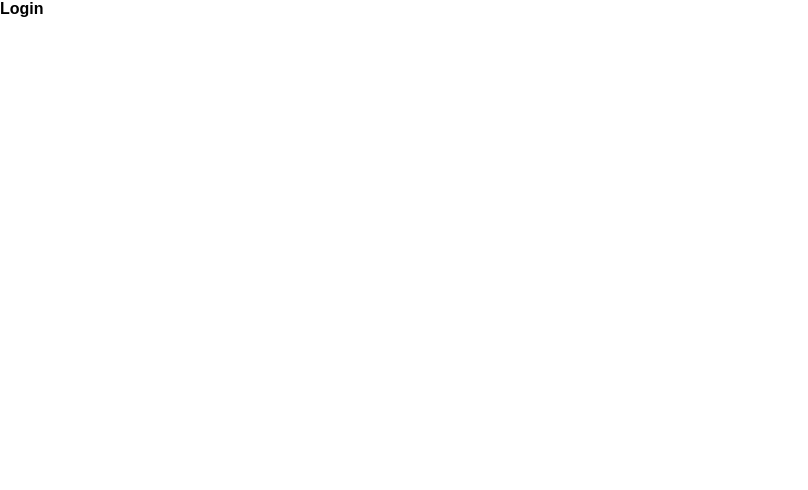
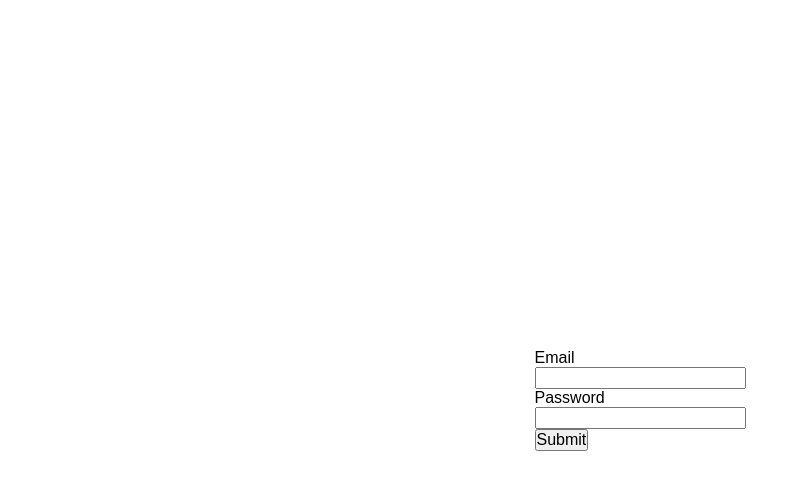
Before and after one commit to enijar/headless-cms-frontend, a React app: page /#/login in a window 1280 px wide. Shown: the top 490 px of the page, without its empty margins (0-808 px from the left). Built offline with nearby package versions, Linux system fonts and the light colour scheme.

Commit message:
Added from and button components to login screen

```diff
--- /dev/null
+++ b/src/app/components/Button.js
@@ -0,0 +1,21 @@
+import React, { Component } from "react";
+import PropTypes from "prop-types";
+
+export default class Button extends Component {
+  static propTypes = {
+    className: PropTypes.string,
+    type: PropTypes.oneOf(['button', 'submit']),
+  };
+
+  static defaultProps = {
+    className: '',
+  };
+
+  render () {
+    return (
+      <button {...this.props} className={`Button ${this.props.className}`} type={this.props.type}>
+        {this.props.children}
+      </button>
+    );
+  }
+}
--- /dev/null
+++ b/src/app/components/Form/Group.js
@@ -0,0 +1,22 @@
+import React, { Component } from "react";
+import PropTypes from "prop-types";
+import { FormContext } from "../../context/FormContext";
+
+@FormContext
+export default class Group extends Component {
+  static propTypes = {
+    className: PropTypes.string,
+  };
+
+  static defaultProps = {
+    className: '',
+  };
+
+  render () {
+    return (
+      <div {...this.props} form={undefined} className={`Form__group ${this.props.className}`}>
+        {this.props.children}
+      </div>
+    );
+  }
+}
--- /dev/null
+++ b/src/app/components/Form/Input.js
@@ -0,0 +1,34 @@
+import React, { Component } from "react";
+import PropTypes from "prop-types";
+import { FormContext } from "../../context/FormContext";
+
+@FormContext
+export default class Input extends Component {
+  static propTypes = {
+    name: PropTypes.string.isRequired,
+    type: PropTypes.string,
+  };
+
+  static defaultProps = {
+    type: 'text',
+  };
+
+  #handleChange = event => {
+    this.props.form.onChange(this.props.name, event.target.value);
+  };
+
+  render () {
+    return (
+      <div className={`Form__input Form__input--${this.props.type}`}>
+        <input
+          {...this.props}
+          form={undefined}
+          type={this.props.type}
+          id={`form-${this.props.name}`}
+          name={this.props.name}
+          onChange={this.#handleChange}
+        />
+      </div>
+    );
+  }
+}
--- /dev/null
+++ b/src/app/components/Form/Label.js
@@ -0,0 +1,28 @@
+import React, { Component } from "react";
+import PropTypes from "prop-types";
+import { FormContext } from "../../context/FormContext";
+
+@FormContext
+export default class Label extends Component {
+  static propTypes = {
+    htmlFor: PropTypes.string,
+    className: PropTypes.string,
+  };
+
+  static defaultProps = {
+    className: '',
+  };
+
+  render () {
+    return (
+      <label
+        {...this.props}
+        form={undefined}
+        className={`Form__label ${this.props.className}`}
+        htmlFor={`form-${this.props.htmlFor}`}
+      >
+        {this.props.children}
+      </label>
+    );
+  }
+}
--- /dev/null
+++ b/src/app/components/Form/index.js
@@ -0,0 +1,42 @@
+import React, { Component } from "react";
+import PropTypes from "prop-types";
+import FormContextProvider from "../../context/FormContext";
+import Group from "./Group";
+import Label from "./Label";
+import Input from "./Input";
+
+export default class Form extends Component {
+  static propTypes = {
+    data: PropTypes.object,
+    onChange: PropTypes.func,
+    onSubmit: PropTypes.func,
+  };
+
+  static defaultProps = {
+    data: {},
+  };
+
+  static Group = Group;
+  static Label = Label;
+  static Input = Input;
+
+  #handleChange = data => {
+    this.props.onChange && this.props.onChange(data);
+  };
+
+  #handleSubmit = event => {
+    event.preventDefault();
+    console.log('submit');
+    this.props.onSubmit && this.props.onSubmit();
+  };
+
+  render () {
+    return (
+      <FormContextProvider onChange={this.#handleChange} data={this.props.data}>
+        <form onSubmit={this.#handleSubmit}>
+          {this.props.children}
+        </form>
+      </FormContextProvider>
+    );
+  }
+}
--- /dev/null
+++ b/src/app/context/FormContext.js
@@ -0,0 +1,39 @@
+import React, { Component, createContext } from "react";
+import PropTypes from "prop-types";
+
+const Context = createContext({});
+
+export const FormContext = Component => props => (
+  <Context.Consumer>
+    {/* @var {Object} form */}
+    {form => <Component {...props} form={form}/>}
+  </Context.Consumer>
+);
+
+export default class FormContextProvider extends Component {
+  static propTypes = {
+    data: PropTypes.object,
+    onChange: PropTypes.func,
+  };
+
+  #handleChange = (name, value) => {
+    if (this.props.onChange) {
+      const {data} = this.props;
+      data[name] = value;
+      this.props.onChange(data);
+    }
+  };
+
+  #getContext = () => ({
+    data: this.props.data,
+    onChange: this.#handleChange,
+  });
+
+  render () {
+    return (
+      <Context.Provider value={this.#getContext()}>
+        {this.props.children}
+      </Context.Provider>
+    );
+  }
+}
--- a/src/app/screens/LoginScreen.js
+++ b/src/app/screens/LoginScreen.js
@@ -1,13 +1,40 @@
 import React, { Component } from "react";
+import { AppContext } from "../context/AppContext";
 import Screen from "../components/Screen";
-import { AppContext } from "../context/AppContext";
+import Form from "../components/Form";
+import Button from "../components/Button";
 
 @AppContext
 export default class LoginScreen extends Component {
+  state = {
+    data: {
+      email: '',
+      password: '',
+    },
+  };
+
+  #handleChange = data => {
+    this.setState({data});
+  };
+
+  #handleSubmit = () => {
+    console.log('data', this.state.data);
+  };
+
   render () {
     return (
       <Screen name="Login">
-        <h1>Login</h1>
+        <Form data={this.state.data} onChange={this.#handleChange} onSubmit={this.#handleSubmit}>
+          <Form.Group>
+            <Form.Label htmlFor="email">Email</Form.Label>
+            <Form.Input name="email" autoComplete="email"/>
+          </Form.Group>
+          <Form.Group>
+            <Form.Label htmlFor="password">Password</Form.Label>
+            <Form.Input name="password" type="password" autoComplete="current-password"/>
+          </Form.Group>
+          <Button>Submit</Button>
+        </Form>
       </Screen>
     );
   }
--- a/src/index.scss
+++ b/src/index.scss
@@ -3,3 +3,5 @@
 @import "style/core/layout";
 @import "style/components/Screen";
 @import "style/components/Loading";
+@import "style/components/Form";
+@import "style/screens/LoginScreen";
--- /dev/null
+++ b/src/style/components/Form.scss
@@ -0,0 +1,15 @@
+.Form {
+  //
+
+  &__group {
+    //
+  }
+
+  &__label {
+    //
+  }
+
+  &__input {
+    //
+  }
+}
--- /dev/null
+++ b/src/style/screens/LoginScreen.scss
@@ -0,0 +1,5 @@
+.Screen--Login {
+  display: flex;
+  align-items: center;
+  justify-content: center;
+}
```
